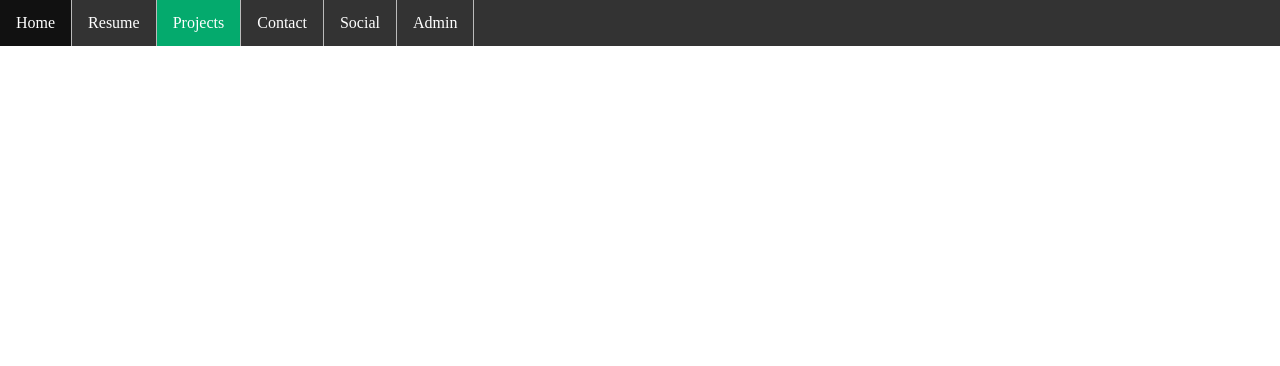
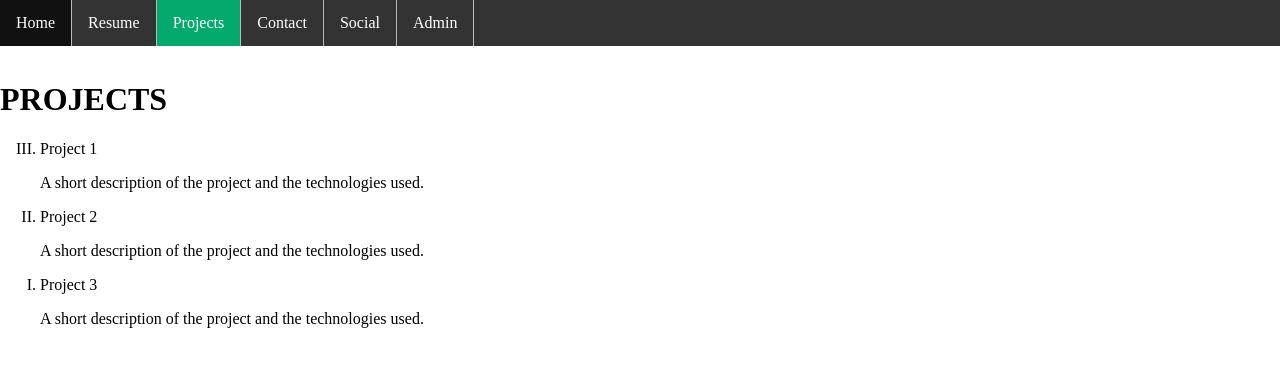
Before and after one commit to chris-lop/SOEN-287-A01, a plain HTML site: page projects.html in a window 1280 px wide. Drawn offline with Linux system fonts and the light colour scheme.

Commit message:
Projects Page
Finished Projects page skeleton based on assignment instructions.

```diff
--- a/projects.html
+++ b/projects.html
@@ -14,5 +14,16 @@
         </div>
     </head>
     <body>
+        <div class="projects">
+            <h1>PROJECTS</h1>
+            <ol reversed type="I">
+                <li>Project 1</li>
+                <p>A short description of the project and the technologies used.</p>
+                <li>Project 2</li>
+                <p>A short description of the project and the technologies used.</p>
+                <li>Project 3</li>
+                <p>A short description of the project and the technologies used.</p>
+            </ol>
+        </div>
     </body>
 </html>
--- a/style.css
+++ b/style.css
@@ -89,3 +89,7 @@ body {
   margin-bottom: 50px;
   margin-left: 30px;
 }
+
+.projects ol {
+    text-align: justify;
+}
```
